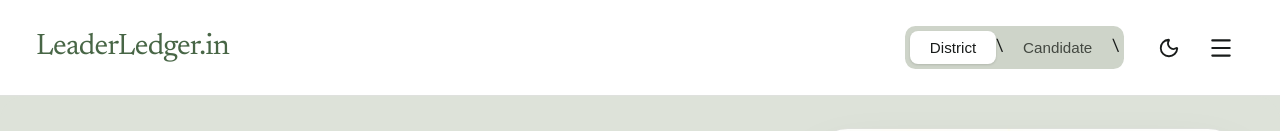
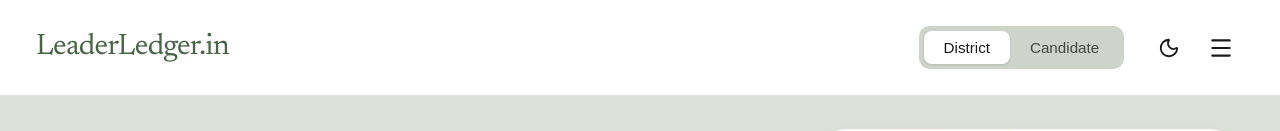
Before and after one commit to gowtham5m11/leaderledger, a React (Vite) app: page /#/district in a window 1280 px wide. Shown: the top 131 px of the page. Built offline with nearby package versions, Linux system fonts and the light colour scheme.

Commit message:
Rebranding to LeaderLedger.in and fixing base path

```diff
--- a/src/components/Header.jsx
+++ b/src/components/Header.jsx
@@ -92,8 +92,8 @@ const Header = ({ theme, toggleTheme }) => {
 
       <nav className="flex items-center gap-6">
         <div style={{ display: 'flex', backgroundColor: 'var(--surface-container-high)', padding: '0.3rem', borderRadius: '0.65rem' }}>
-          {navBtn(isDistrict, () => navigate('/district'), 'District')}\
-          {navBtn(isCandidate, () => navigate('/list'), 'Candidate')}\
+          {navBtn(isDistrict, () => navigate('/district'), 'District')}
+          {navBtn(isCandidate, () => navigate('/list'), 'Candidate')}
         </div>
 
         <div className="flex items-center gap-2">
```
